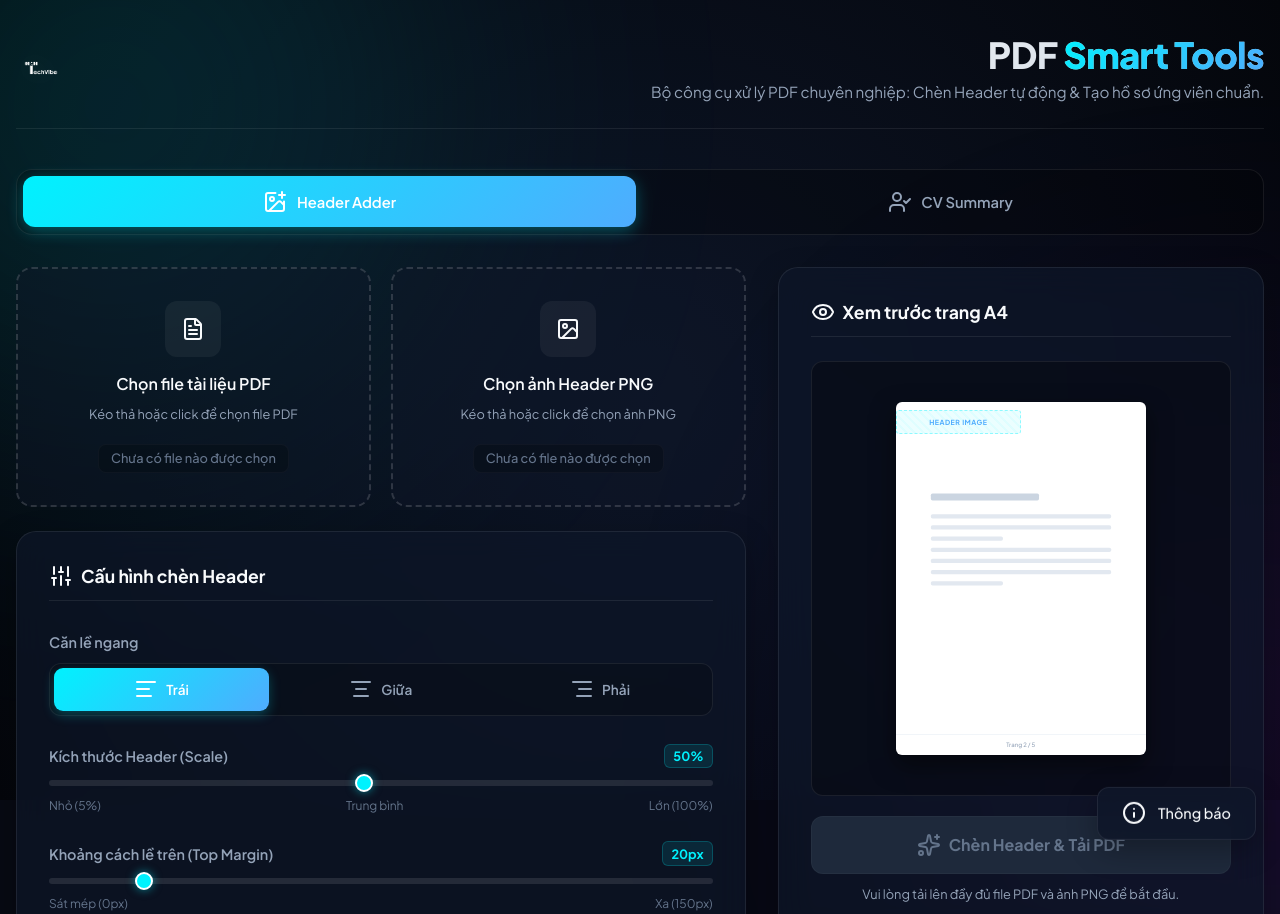
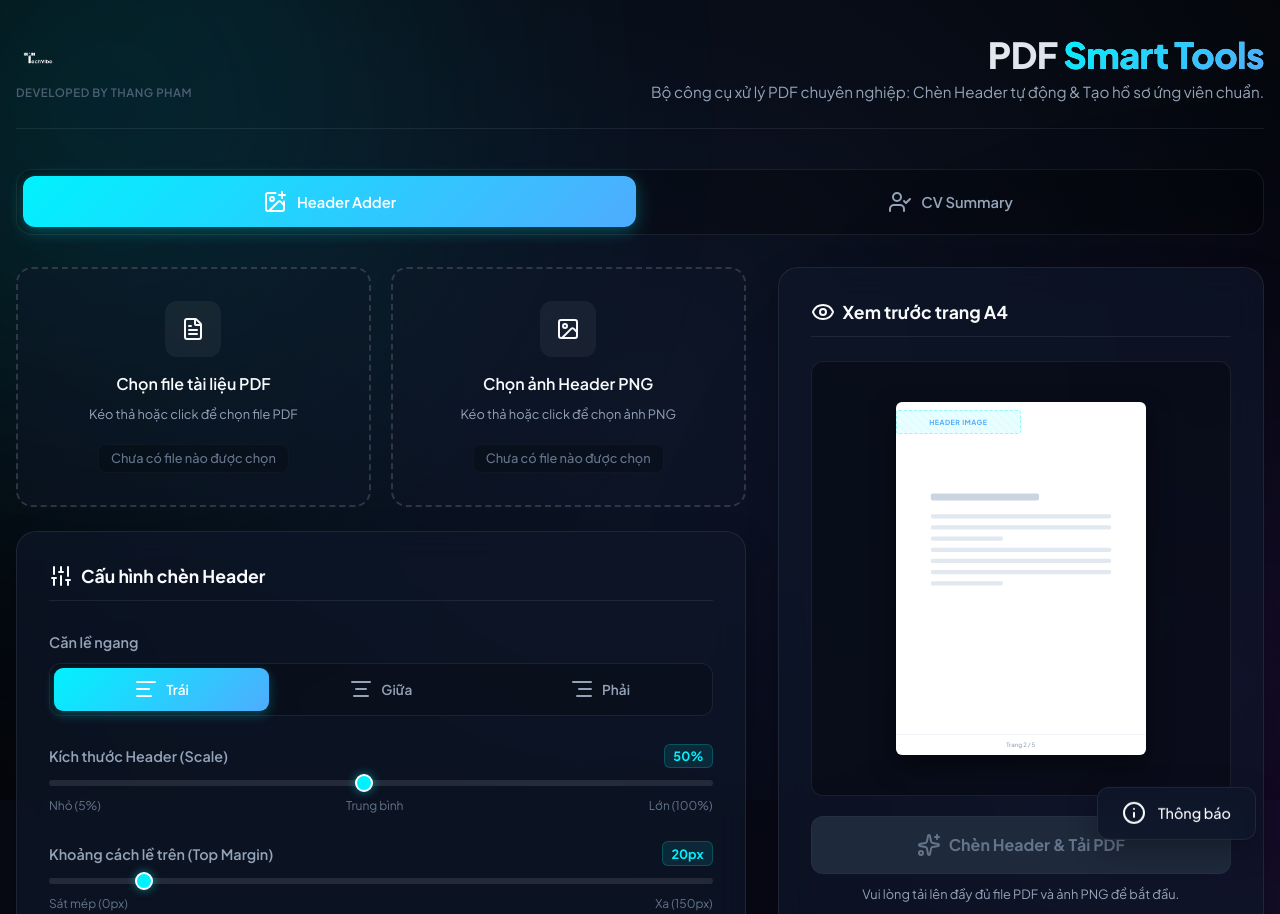
Before and after one commit to thangpham-techvibe/pdf-header-adder, a website: page index.html in a window 1280 px wide. Shown: the top 914 px of the page. Drawn offline with nearby package versions, Linux system fonts and the light colour scheme.

Commit message:
Add developer name 'Developed by Thang Pham' under branding logo

```diff
--- a/index.html
+++ b/index.html
@@ -22,6 +22,7 @@
         <header class="app-header">
             <div class="logo-container">
                 <img src="logo.png" alt="techVibe Logo" class="brand-logo">
+                <span class="developer-name">Developed by Thang Pham</span>
             </div>
             <div class="header-title">
                 <h1>PDF <span>Smart Tools</span></h1>
--- a/styles.css
+++ b/styles.css
@@ -80,16 +80,26 @@ body {
 }
 .logo-container {
     display: flex;
-    align-items: center;
+    flex-direction: column;
+    align-items: flex-start;
+    gap: 0.35rem;
 }
 .brand-logo {
-    height: 50px;
+    height: 44px;
     object-fit: contain;
     filter: drop-shadow(0 0 12px rgba(255, 255, 255, 0.15));
     transition: transform 0.3s ease;
 }
 .brand-logo:hover {
     transform: scale(1.05);
+}
+.developer-name {
+    font-size: 0.72rem;
+    color: var(--text-muted);
+    font-weight: 600;
+    letter-spacing: 0.5px;
+    text-transform: uppercase;
+    opacity: 0.75;
 }
 .header-title {
     text-align: right;
@@ -121,6 +131,9 @@ body {
         align-items: center;
         text-align: center;
         gap: 1rem;
+    }
+    .logo-container {
+        align-items: center;
     }
     .header-title {
         text-align: center;
```
